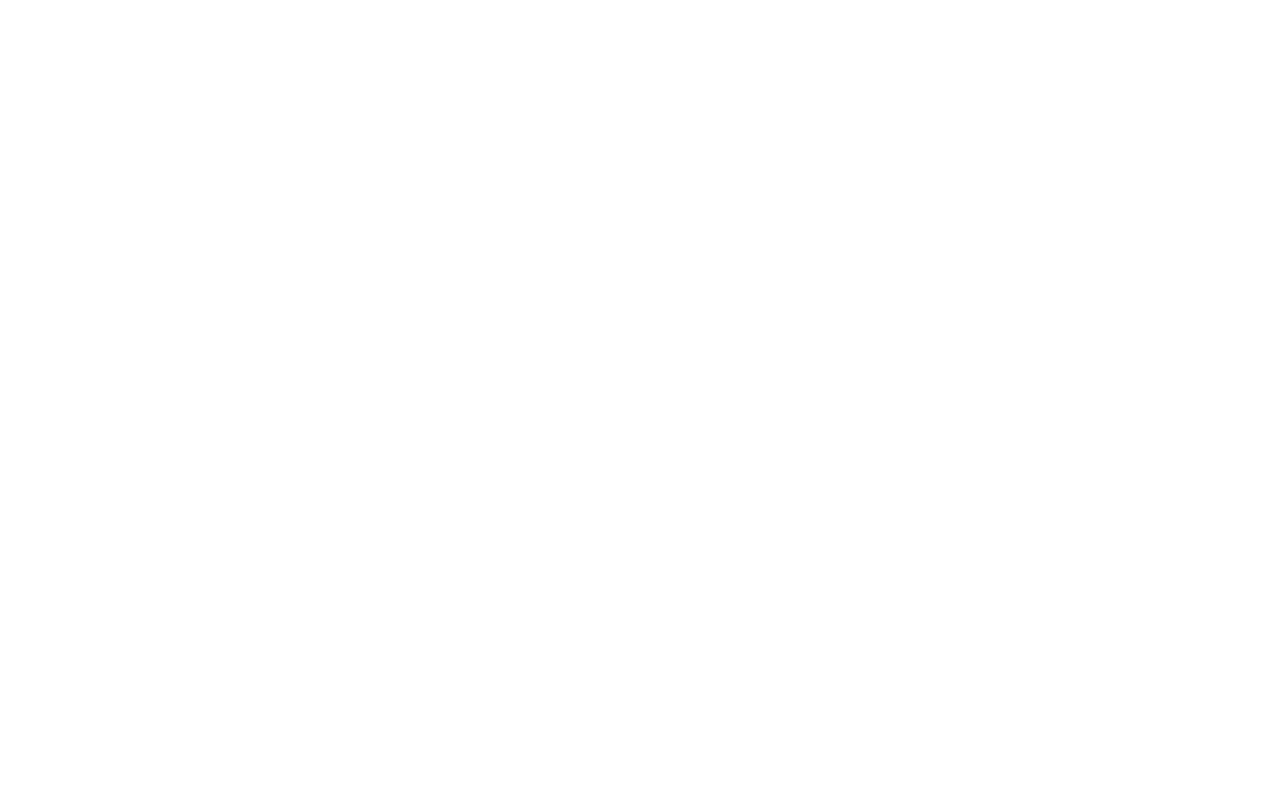
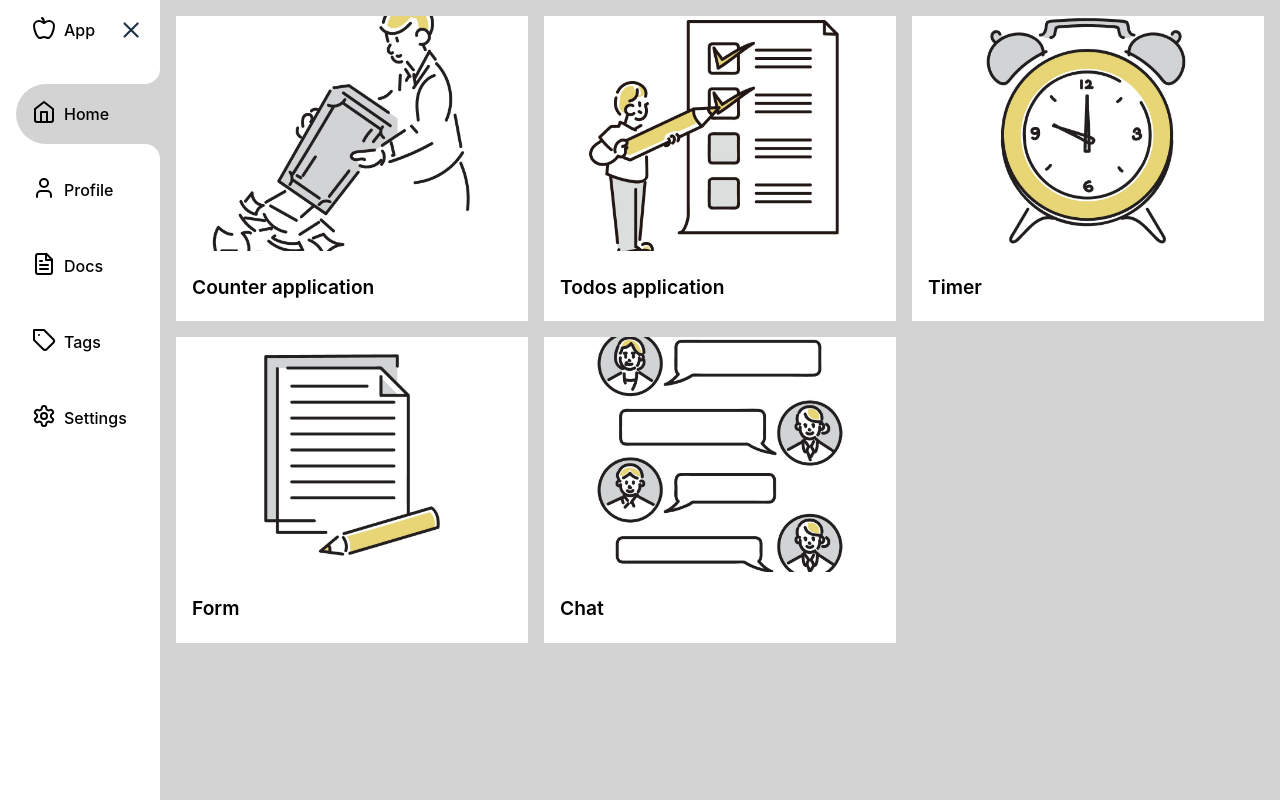
Before and after one commit to YankeeHedgehog/react-loadmap, a React (Vite) app: page /apps in a window 1280 px wide. Before the commit this address had no page. Built offline with nearby package versions, Linux system fonts and the light colour scheme; the HTML template or start-up script is replaced by a standard one.

Commit message:
update: Change applications structure Changing structure of pages link. And getting zip.

```diff
--- a/src/App.tsx
+++ b/src/App.tsx
@@ -1,15 +1,18 @@
 import { Route, Routes } from 'react-router-dom'
 
+import { ApolloClient, ApolloProvider, InMemoryCache } from '@apollo/client'
+import { apps } from './data/apps'
+import { libraries } from './data/libraries'
+import Application from './features/application/Application'
+import Applications from './features/application/Applications'
+import Counter from './features/counter/Counter'
 import SidebarIndex from './features/sidebar/Index'
-import Applications from './features/application/Applications'
-import Index from './pages/Index'
-import Counter from './features/counter/Counter'
-import Application from './features/application/Application'
-import Todos from './features/todos/Todos'
 import Timer from './features/timer/Timer'
 import Timer2 from './features/timer/Timer2'
+import Todos from './features/todos/Todos'
 import Form from './form/Form'
-import { ApolloClient, ApolloProvider, InMemoryCache } from '@apollo/client'
+import AGGrid from './libraries/AGGrid'
+import Index from './pages/Index'
 
 const client = new ApolloClient({
   uri: 'http://localhost:8080/v1/graphql',
@@ -21,9 +24,20 @@ function App() {
     <ApolloProvider client={client}>
       <Routes>
         <Route path="" element={<Index />}>
-          <Route path="" element={<Applications />} />
-          <Route path="" element={<Application />}>
+          <Route path="apps" element={<Applications pages={apps} />} />
+          <Route path="apps" element={<Application />}>
             <Route path="counter" element={<Counter />} />
+            <Route path="todos" element={<Todos />} />
+            <Route path="timer" element={<Timer />} />
+            <Route path="timer2" element={<Timer2 />} />
+            <Route path="form" element={<Form />} />
+          </Route>
+          <Route
+            path="libraries"
+            element={<Applications pages={libraries} />}
+          />
+          <Route path="libraries" element={<Application />}>
+            <Route path="ag-grid" element={<AGGrid />} />
             <Route path="todos" element={<Todos />} />
             <Route path="timer" element={<Timer />} />
             <Route path="timer2" element={<Timer2 />} />
--- /dev/null
+++ b/src/data/apps.ts
@@ -0,0 +1,29 @@
+import { ApplicationThumbnailCardProps } from '../features/application/ApplicationThumbnailCard'
+
+export const apps: ApplicationThumbnailCardProps[] = [
+  {
+    imgUrl: '/src/assets/images/125.jpeg',
+    title: 'Counter application',
+    link: 'apps/counter',
+  },
+  {
+    imgUrl: '/src/assets/images/1416.jpeg',
+    title: 'Todos application',
+    link: 'apps/todos',
+  },
+  {
+    imgUrl: '/src/assets/images/450.jpeg',
+    title: 'Timer',
+    link: 'apps/timer',
+  },
+  {
+    imgUrl: '/src/assets/images/319.jpeg',
+    title: 'Form',
+    link: 'apps/form',
+  },
+  {
+    imgUrl: '/src/assets/images/309.jpeg',
+    title: 'Chat',
+    link: 'apps/chat',
+  },
+]
--- /dev/null
+++ b/src/data/libraries.ts
@@ -0,0 +1,29 @@
+import { ApplicationThumbnailCardProps } from '../features/application/ApplicationThumbnailCard'
+
+export const libraries: ApplicationThumbnailCardProps[] = [
+  {
+    imgUrl: '/src/assets/images/125.jpeg',
+    title: 'AG Grid',
+    link: 'libraries/ag-grid',
+  },
+  {
+    imgUrl: '/src/assets/images/1416.jpeg',
+    title: 'Todos application',
+    link: 'libraries/todos',
+  },
+  {
+    imgUrl: '/src/assets/images/450.jpeg',
+    title: 'Timer',
+    link: 'libraries/timer',
+  },
+  {
+    imgUrl: '/src/assets/images/319.jpeg',
+    title: 'Form',
+    link: 'libraries/form',
+  },
+  {
+    imgUrl: '/src/assets/images/309.jpeg',
+    title: 'Chat',
+    link: 'libraries/chat',
+  },
+]
--- a/src/features/application/ApplicationThumbnailCard.tsx
+++ b/src/features/application/ApplicationThumbnailCard.tsx
@@ -1,7 +1,7 @@
 import { css } from '@emotion/react'
 import { FC } from 'react'
 
-interface ApplicationThumbnailCardProps {
+export interface ApplicationThumbnailCardProps {
   imgUrl?: string
   title?: string
   link?: string
--- a/src/features/application/Applications.tsx
+++ b/src/features/application/Applications.tsx
@@ -1,57 +1,21 @@
+import { css } from '@emotion/react'
 import { FunctionComponent } from 'react'
-import ApplicationThumbnailCard from './ApplicationThumbnailCard'
-import { css } from '@emotion/react'
-interface ApplicationsProps {}
+import ApplicationThumbnailCard, {
+  ApplicationThumbnailCardProps,
+} from './ApplicationThumbnailCard'
+interface ApplicationsProps {
+  pages: ApplicationThumbnailCardProps[]
+}
 
-const Applications: FunctionComponent<ApplicationsProps> = () => {
+const Applications: FunctionComponent<ApplicationsProps> = ({
+  pages,
+}: ApplicationsProps) => {
   return (
     <>
       <div css={applicationLayout}>
-        <ApplicationThumbnailCard
-          imgUrl="/src/assets/images/125.jpeg"
-          title="Counter application"
-          link="/counter"
-        />
-        <ApplicationThumbnailCard
-          imgUrl="/src/assets/images/1416.jpeg"
-          title="Todos application"
-          link="/todos"
-        />
-        <ApplicationThumbnailCard
-          imgUrl="/src/assets/images/450.jpeg"
-          title="Timer"
-          link="/timer"
-        />
-        <ApplicationThumbnailCard
-          imgUrl="/src/assets/images/319.jpeg"
-          title="Form"
-          link="form"
-        />
-        <ApplicationThumbnailCard
-          imgUrl="/src/assets/images/309.jpeg"
-          title="Chat"
-          link="chat"
-        />
-        <ApplicationThumbnailCard
-          imgUrl="https://picsum.photos/seed/picsum/600/600"
-          title="サンプルタイトル"
-        />
-        <ApplicationThumbnailCard
-          imgUrl="https://picsum.photos/seed/picsum/600/600"
-          title="サンプルタイトル"
-        />
-        <ApplicationThumbnailCard
-          imgUrl="https://picsum.photos/seed/picsum/600/600"
-          title="サンプルタイトル"
-        />
-        <ApplicationThumbnailCard
-          imgUrl="https://picsum.photos/seed/picsum/600/600"
-          title="サンプルタイトル"
-        />
-        <ApplicationThumbnailCard
-          imgUrl="https://picsum.photos/seed/picsum/600/600"
-          title="サンプルタイトル"
-        />
+        {pages.map((page) => (
+          <ApplicationThumbnailCard {...page} />
+        ))}
       </div>
     </>
   )
```
